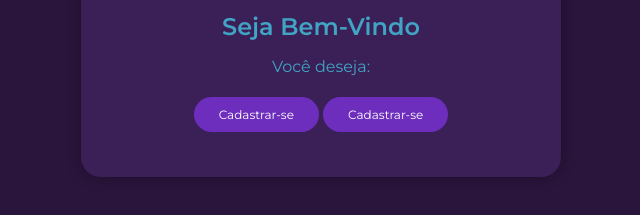
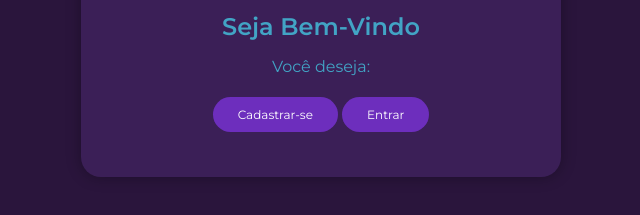
Before and after one commit to joao5435/Online-studygroup, a plain HTML site: page TeladoQuerer.html in a window 1280 px wide. Shown: the part 399-614 px from the top of the page, without its empty margins (319-959 px from the left). Drawn offline with Linux system fonts and the light colour scheme.

Commit message:
Ultimas atualizões feitas do dia 09/06

```diff
--- a/TeladoQuerer.html
+++ b/TeladoQuerer.html
@@ -12,7 +12,7 @@
         <p>Você deseja:</p>
         <a href="TelaCadastro.html" class="botao">Cadastrar-se</a>
 
-        <a href="TelaLogin.html" class="botao">Cadastrar-se</a>
+        <a href="TelaLogin.html" class="botao">Entrar</a>
 
     </div>
 </body>
```
